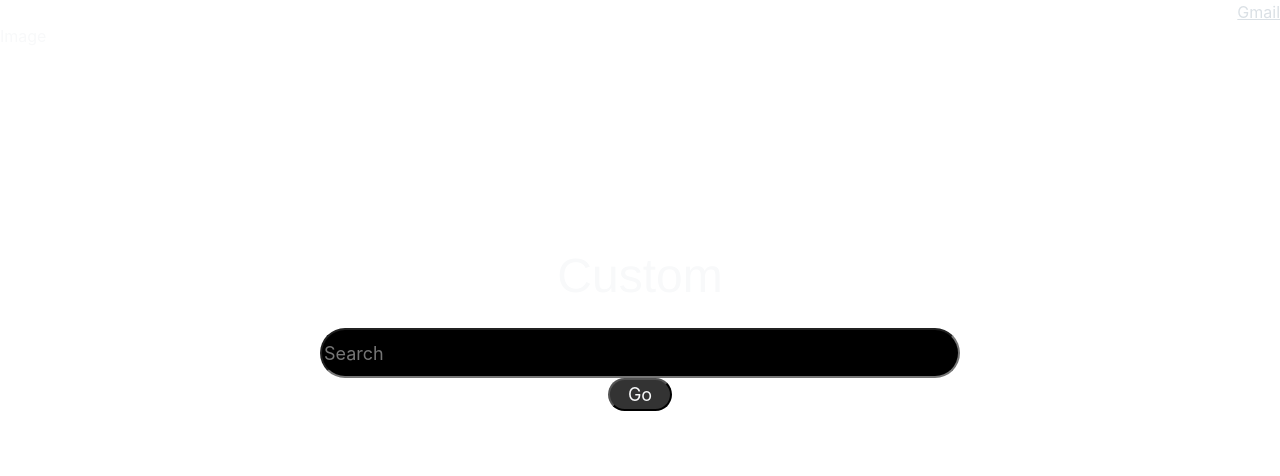
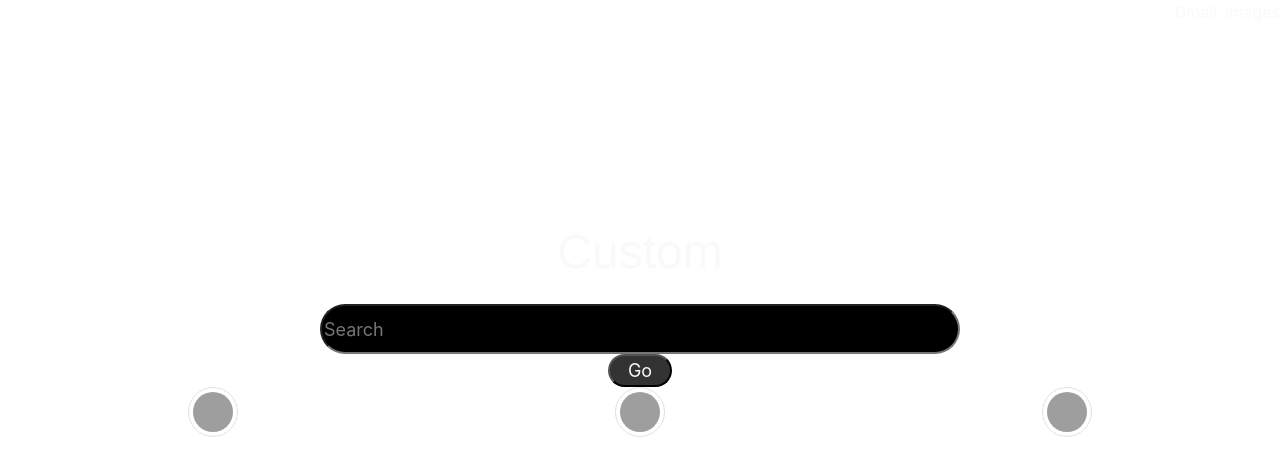
Before and after one commit to Hieser21/sci-fi-page, a plain HTML site: page index.html in a window 1280 px wide. Drawn offline with nearby package versions, Linux system fonts and the light colour scheme; grey boxes are pictures that could not be loaded.

Commit message:
modified:   index.html

```diff
--- a/index.html
+++ b/index.html
@@ -11,14 +11,32 @@
 
   </head>
   <body class="">
-    <a class="text-light d-flex justify-content-end" href="https://mail.google.com/mail/?tab=rm&authuser=0&ogbl">Gmail</a>
-    <a href="https://www.google.com.bd/imghp?hl=en&tab=ri&authuser=0&ogbl" class="d-flex text-light flex-column justify-content-end">Image</a>
+    <div class="d-flex flex-row-reverse">
+   <a href="https://www.google.com.bd/imghp?hl=en&tab=ri&authuser=0&ogbl" class=" pl-2 text-light justify-content-end">Images</a>
+   <a class="text-light justify-content-end" href="https://mail.google.com/mail/?tab=rm&authuser=0&ogbl">Gmail</a>
+  </div>
     <form id="form" class="text-light">
      <p class="text-light lead text-center">Custom</p>
   <input class="text-light" id="text" type="text"  name="q" placeholder="Search" />
     <input id="submit" class="text-light text-center" type="submit" value="Go" />
     </form>
-
+    <div id="favs" class="d-flex flex-row justify-content-around">
+      <a href="http://ptb.discord.com">
+      <div id="discord" class="">
+      <img src="https://static.vecteezy.com/system/resources/previews/006/892/625/original/discord-logo-icon-editorial-free-vector.jpg" class="img-thumbnail rounded-circle" style="width: 50px; height: 50px;">
+      </div>
+    </a>
+    <a href="http://www.reddit.com">
+    <div id="reddit">
+      <img src="https://www.designyourway.net/blog/wp-content/uploads/2021/01/reddit-fonts.jpeg" style="width: 50px; height: 50px;" class="img-thumbnail rounded-circle">
+    </div>
+    </a>
+    <a href="freecodecamp.com">
+      <div id="freecodecamp">
+        <img src="https://res.cloudinary.com/crunchbase-production/image/upload/c_lpad,f_auto,q_auto:eco,dpr_1/ikqra03zdnggljdu5vv0" style="width: 50px; height: 50px;" class="img-thumbnail rounded-circle">
+      </div>
+    </a>
+    </div>
     <!-- Optional JavaScript -->
     <!-- jQuery first, then Popper.js, then Bootstrap JS -->
     <script src="https://code.jquery.com/jquery-3.2.1.slim.min.js" integrity="sha384-KJ3o2DKtIkvYIK3UENzmM7KCkRr/rE9/Qpg6aAZGJwFDMVNA/GpGFF93hXpG5KkN" crossorigin="anonymous"></script>
```
